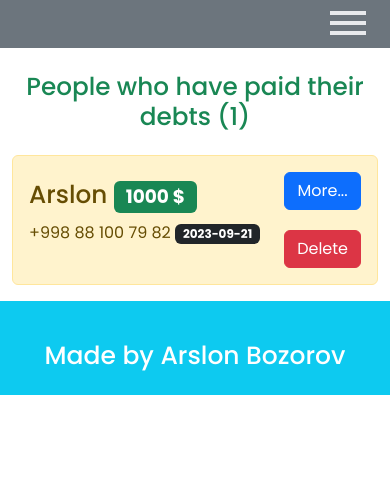
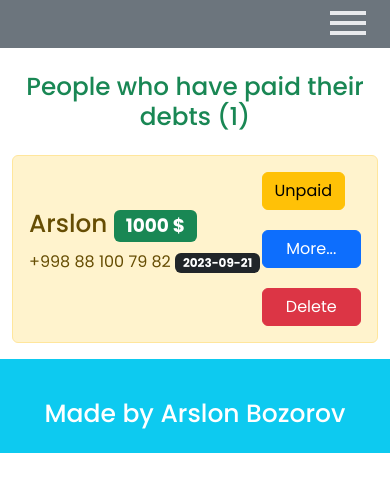
Before and after one commit to Arslon004/Cardmon-project, a React (Create React App) app: page /transaction in a window 390 px wide. Shown: the top 492 px of the page. Built offline with nearby package versions, Linux system fonts and the light colour scheme; the HTML template or start-up script is replaced by a standard one.

Commit message:
changed debtsPage

```diff
--- a/src/App.js
+++ b/src/App.js
@@ -208,6 +208,44 @@ function App() {
       toast.success("Debtor deleted successfully");
     }
   };
+
+  const unPaidTransaction = (id) => {
+    let newAmount = totalAmounts.find((totalAmount) => totalAmount.id === id);
+    if (newAmount) {
+      const isConfirmed = window.confirm(
+        "Are you sure you want to mark this transaction as unpaid?"
+      );
+      if (isConfirmed) {
+        setTotalAmounts(
+          totalAmounts.map((totalAmount) =>
+            totalAmount.id === id
+              ? { ...totalAmount, paid: false }
+              : totalAmount
+          )
+        );
+        toast.success("Transaction marked as unpaid successfully!");
+      }
+    }
+  };
+
+  const paidDebt = (id) => {
+    let newAmount = totalAmounts.find((totalAmount) => totalAmount.id === id);
+    if (newAmount) {
+      const isConfirmed = window.confirm(
+        "Are you sure you want to mark this transaction as paid?"
+      );
+      if (isConfirmed) {
+        setTotalAmounts(
+          totalAmounts.map((totalAmount) =>
+            totalAmount.id === id ? { ...totalAmount, paid: true } : totalAmount
+          )
+        );
+        toast.success("Transaction marked as paid successfully!");
+      }
+    }
+  };
+
+
   return (
     <Suspense fallback={<Loading />}>
       <BrowserRouter>
@@ -247,20 +285,28 @@ function App() {
                 <TransactionsPage
                   deleteTransaction={deleteTransaction}
                   totalAmounts={totalAmounts}
+                  unPaidTransaction={unPaidTransaction}
                 />
               }
             />
-            <Route path="transaction/:transactionId" element={<TransactionMorePage totalAmounts={totalAmounts}/>}/>
+            <Route
+              path="transaction/:transactionId"
+              element={<TransactionMorePage totalAmounts={totalAmounts} />}
+            />
             <Route
               path="debts"
               element={
                 <DebtsPage
                   deleteDebt={deleteDebt}
                   totalAmounts={totalAmounts}
+                  paidDebt={paidDebt}
                 />
               }
             />
-            <Route path="debts/:debtsId" element={<DebtsMorePage totalAmounts={totalAmounts}/>}/>
+            <Route
+              path="debts/:debtsId"
+              element={<DebtsMorePage totalAmounts={totalAmounts} />}
+            />
           </Route>
         </Routes>
       </BrowserRouter>
--- a/src/components/card/Card.css
+++ b/src/components/card/Card.css
@@ -8,6 +8,14 @@
     flex-direction: column;
     gap: 30px;
   }
+  .more__btn{
+    margin-right: 0 !important;
+   }
+  .debts__card--btn,.transaction__card--btn{
+    display: flex ;
+    flex-direction: column;
+    gap: 20px;
+   }
 }
 @media screen and (max-width:450px){
  .buttons__home{
@@ -16,12 +24,6 @@
    align-items:flex-end;
    width: 100%;
  }
- .more__btn{
-  margin-right: 0 !important;
- }
- .debts__card--btn,.transaction__card--btn{
-  display: flex ;
-  flex-direction: column;
-  gap: 20px;
- }
+
+
 }
--- a/src/components/card/DebtsCard.jsx
+++ b/src/components/card/DebtsCard.jsx
@@ -2,7 +2,7 @@ import React from 'react'
 
 import "./Card.css"
 import { Link } from 'react-router-dom'
-const DebtsCard = ({name,deadline,desc,amount,phone,paid,id,deleteDebt}) => {
+const DebtsCard = ({ name, deadline, desc, amount, phone, paid, id, deleteDebt,paidDebt }) => {
   return (
     <div className='alert alert-danger debts__card'>
       <div>
@@ -10,8 +10,9 @@ const DebtsCard = ({name,deadline,desc,amount,phone,paid,id,deleteDebt}) => {
         <p>{phone} <span className='badge bg-dark'>{deadline}</span></p>
       </div>
       <div className='debts__card--btn'>
+        <button className='btn btn-warning me-3' onClick={() => paidDebt(id)}>Paid</button>
         <Link to={`/debts/${id}`} className='btn btn-primary me-3 more__btn' >More...</Link>
-        <button className='btn btn-danger' onClick={()=>deleteDebt(id)}>Delete</button>
+        <button className='btn btn-danger' onClick={() => deleteDebt(id)}>Delete</button>
       </div>
     </div>
   )
--- a/src/components/card/TransactionCard.jsx
+++ b/src/components/card/TransactionCard.jsx
@@ -2,7 +2,7 @@ import React from 'react'
 
 import "./Card.css"
 import { Link } from 'react-router-dom'
-const TransactionCard = ({name,deadline,desc,amount,phone,paid,id,deleteTransaction}) => {
+const TransactionCard = ({ name, deadline, desc, amount, phone, paid, id, deleteTransaction ,unPaidTransaction}) => {
   return (
     <div className='alert alert-warning transaction__card'>
       <div>
@@ -10,8 +10,9 @@ const TransactionCard = ({name,deadline,desc,amount,phone,paid,id,deleteTransact
         <p>{phone} <span className='badge bg-dark'>{deadline}</span></p>
       </div>
       <div className='transaction__card--btn'>
+        <button className='btn btn-warning me-3' onClick={() => unPaidTransaction(id)}>Unpaid</button>
         <Link to={`/transaction/${id}`} className='btn btn-primary me-3 more__btn' >More...</Link>
-        <button className='btn btn-danger' onClick={()=>deleteTransaction(id)}>Delete</button>
+        <button className='btn btn-danger' onClick={() => deleteTransaction(id)}>Delete</button>
       </div>
     </div>
   )
--- a/src/components/header/Header.jsx
+++ b/src/components/header/Header.jsx
@@ -7,9 +7,9 @@ import "./Header.css";
 
 const Header = () => {
 
-  const [isMenuOpen,setIsMenuOpen]=useState(false);
+  const [isMenuOpen, setIsMenuOpen] = useState(false);
 
-  const toggleMenu=()=>{
+  const toggleMenu = () => {
     setIsMenuOpen(!isMenuOpen)
   }
   return (
@@ -42,7 +42,7 @@ const Header = () => {
             <NavLink className="nav-link--responsive text-info" to="/debts" onClick={toggleMenu}>Debts</NavLink>
           </li>
         </ul>
-        <button onClick={toggleMenu}  className='close__btn' >
+        <button onClick={toggleMenu} className='close__btn' >
           <img src={close} alt="close" />
         </button>
       </nav>
--- a/src/pages/DebtsPage.jsx
+++ b/src/pages/DebtsPage.jsx
@@ -1,14 +1,14 @@
 import React, { Fragment } from 'react'
 import DebtsCard from '../components/card/DebtsCard'
 
-const DebtsPage = ({totalAmounts,deleteDebt}) => {
+const DebtsPage = ({totalAmounts,deleteDebt,paidDebt}) => {
   let debters=totalAmounts.filter((totalAmount)=>!totalAmount.paid)
   return (
     <Fragment>
       <section>
         <div className="container">
           <h2 className='text-center my-4 text-success'>People who have not paid their debts ({debters.length})</h2>
-          {debters.map((debt)=><DebtsCard deleteDebt={deleteDebt} key={debt.id} {...debt}/>)}
+          {debters.map((debt)=><DebtsCard deleteDebt={deleteDebt} paidDebt={paidDebt} key={debt.id} {...debt}/>)}
         </div>
       </section>
     </Fragment>
--- a/src/pages/TransactionsPage.jsx
+++ b/src/pages/TransactionsPage.jsx
@@ -1,14 +1,14 @@
 import React, { Fragment } from 'react'
 import TransactionCard from '../components/card/TransactionCard';
 
-const TransactionsPage = ({totalAmounts,deleteTransaction}) => {
+const TransactionsPage = ({totalAmounts,deleteTransaction,unPaidTransaction}) => {
   let paidAmounts=totalAmounts.filter((totalAmount)=>totalAmount.paid);
   return (
     <Fragment>
       <section>
         <div className="container">
           <h2 className='text-center my-4 text-success'>People who have paid their debts ({paidAmounts.length})</h2>
-          {paidAmounts.map((paidAmount)=><TransactionCard deleteTransaction={deleteTransaction} key={paidAmount.id} {...paidAmount}/>)}
+          {paidAmounts.map((paidAmount)=><TransactionCard unPaidTransaction={unPaidTransaction} deleteTransaction={deleteTransaction} key={paidAmount.id} {...paidAmount}/>)}
         </div>
       </section>
     </Fragment>
```
